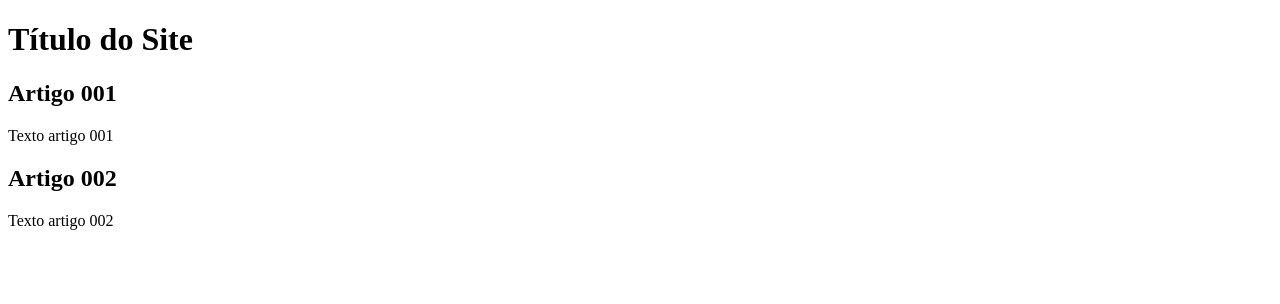
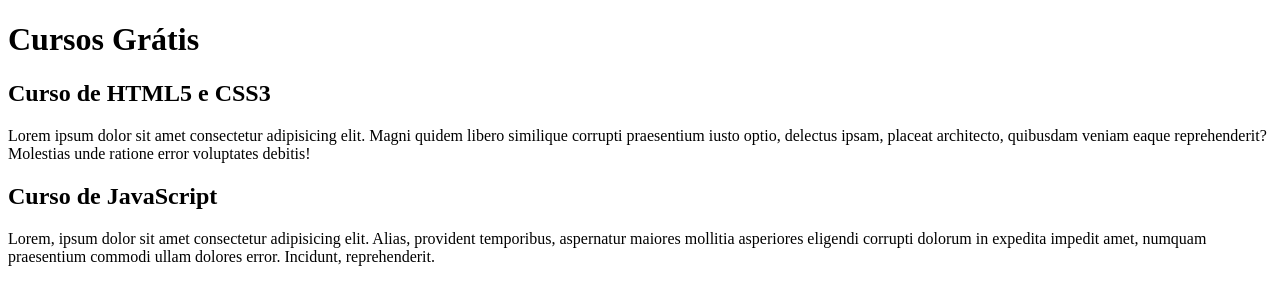
Before and after one commit to uEduardo2124/projeto-site, a plain HTML site: page index.html in a window 1280 px wide. Drawn offline with Linux system fonts and the light colour scheme.

Commit message:
comecei a escrever conteudo

```diff
--- a/index.html
+++ b/index.html
@@ -8,15 +8,15 @@
 <body>
     <main>
         <header>
-            <h1>Título do Site</h1>
+            <h1>Cursos Grátis</h1>
         </header>
         <article>
-            <h2>Artigo 001</h2>
-            <p>Texto artigo 001</p>
+            <h2>Curso de HTML5 e CSS3</h2>
+            <p>Lorem ipsum dolor sit amet consectetur adipisicing elit. Magni quidem libero similique corrupti praesentium iusto optio, delectus ipsam, placeat architecto, quibusdam veniam eaque reprehenderit? Molestias unde ratione error voluptates debitis!</p>
         </article>
         <article>
-            <h2>Artigo 002</h2>
-            <p>Texto artigo 002</p>
+            <h2>Curso de JavaScript</h2>
+            <p>Lorem, ipsum dolor sit amet consectetur adipisicing elit. Alias, provident temporibus, aspernatur maiores mollitia asperiores eligendi corrupti dolorum in expedita impedit amet, numquam praesentium commodi ullam dolores error. Incidunt, reprehenderit.</p>
         </article>
     </main>
 </body>
```
